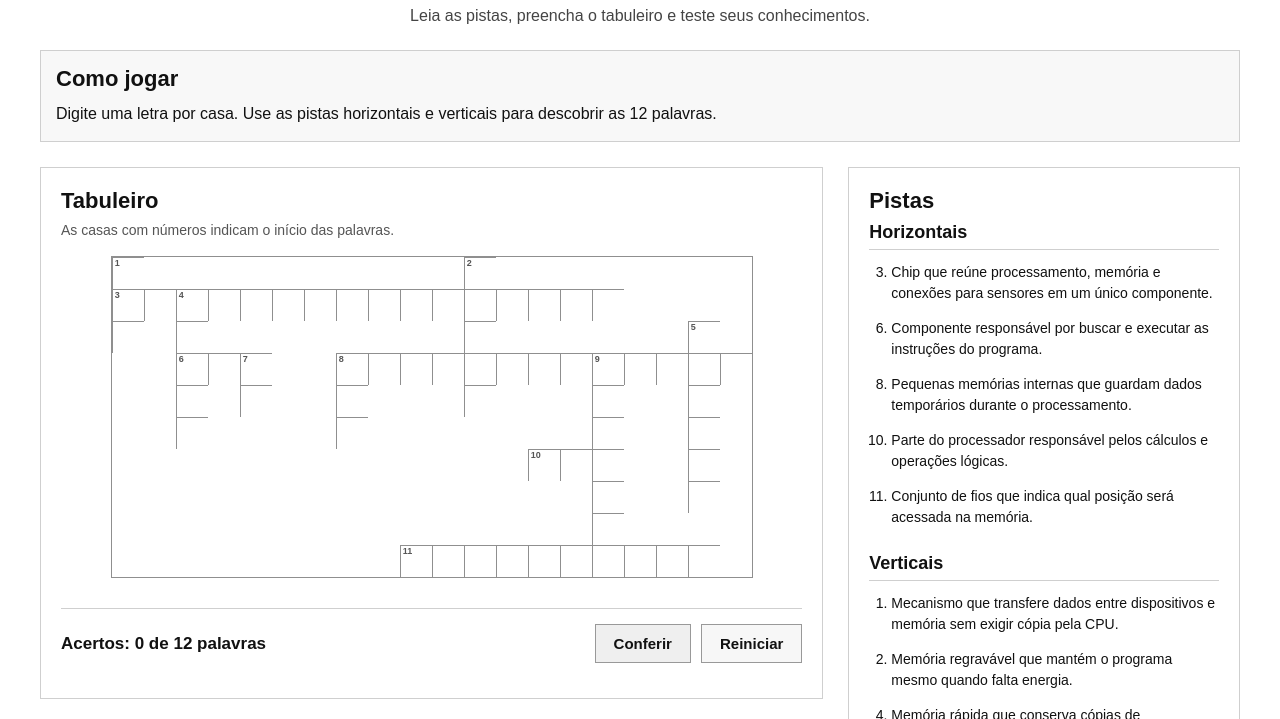
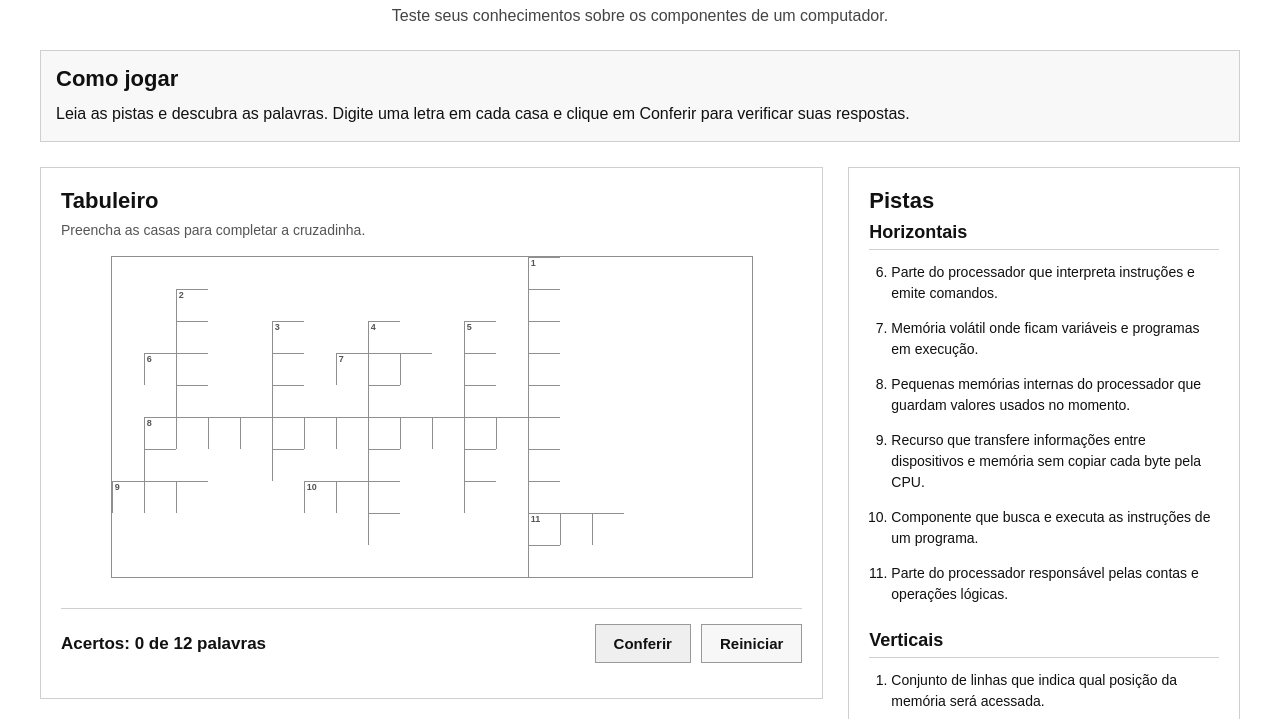
Before and after one commit to FilipeHorta07/ArqComp_Cruzadinha, a plain HTML site: page index.html in a window 1280 px wide. Shown: the part 81-800 px from the top of the page. Drawn offline with Linux system fonts and the light colour scheme; a web font is replaced by a local one.

Commit message:
Corrigindo html e script

```diff
--- a/index.html
+++ b/index.html
@@ -15,7 +15,7 @@
         <div class="conteudo-cabecalho">
             <p class="categoria">Arquitetura Computacional</p>
             <h1>Cruzadinha da CPU</h1>
-            <p>Leia as pistas, preencha o tabuleiro e teste seus conhecimentos.</p>
+            <p>Teste seus conhecimentos sobre os componentes de um computador.</p>
         </div>
     </header>
 
@@ -23,7 +23,11 @@
 
         <section class="instrucoes">
             <h2>Como jogar</h2>
-            <p>Digite uma letra por casa. Use as pistas horizontais e verticais para descobrir as 12 palavras.</p>
+            <p>
+                Leia as pistas e descubra as palavras.
+                Digite uma letra em cada casa e clique em Conferir
+                para verificar suas respostas.
+            </p>
         </section>
 
         <section class="area-jogo">
@@ -32,121 +36,73 @@
 
                 <div class="titulo-secao">
                     <h2>Tabuleiro</h2>
-                    <p>As casas com números indicam o início das palavras.</p>
+                    <p>Preencha as casas para completar a cruzadinha.</p>
                 </div>
 
                 <div class="rolagem-tabuleiro">
+
                     <div class="tabuleiro">
 
-                        <div class="casa" style="grid-row: 1; grid-column: 1;">
+                        <!-- LINHA 1 -->
+
+                        <div class="casa" style="grid-row: 1; grid-column: 14;">
                             <span class="numero">1</span>
-                            <input id="casa-1-1" maxlength="1">
+                            <input id="casa-1-14" maxlength="1">
                         </div>
 
-                        <div class="casa" style="grid-row: 1; grid-column: 12;">
-                            <span class="numero">2</span>
-                            <input id="casa-1-12" maxlength="1">
-                        </div>
-
-                        <div class="casa" style="grid-row: 2; grid-column: 1;">
-                            <span class="numero">3</span>
-                            <input id="casa-2-1" maxlength="1">
-                        </div>
-
-                        <div class="casa" style="grid-row: 2; grid-column: 2;">
-                            <input id="casa-2-2" maxlength="1">
-                        </div>
+                        <!-- LINHA 2 -->
 
                         <div class="casa" style="grid-row: 2; grid-column: 3;">
-                            <span class="numero">4</span>
+                            <span class="numero">2</span>
                             <input id="casa-2-3" maxlength="1">
-                        </div>
-
-                        <div class="casa" style="grid-row: 2; grid-column: 4;">
-                            <input id="casa-2-4" maxlength="1">
-                        </div>
-
-                        <div class="casa" style="grid-row: 2; grid-column: 5;">
-                            <input id="casa-2-5" maxlength="1">
-                        </div>
-
-                        <div class="casa" style="grid-row: 2; grid-column: 6;">
-                            <input id="casa-2-6" maxlength="1">
-                        </div>
-
-                        <div class="casa" style="grid-row: 2; grid-column: 7;">
-                            <input id="casa-2-7" maxlength="1">
-                        </div>
-
-                        <div class="casa" style="grid-row: 2; grid-column: 8;">
-                            <input id="casa-2-8" maxlength="1">
-                        </div>
-
-                        <div class="casa" style="grid-row: 2; grid-column: 9;">
-                            <input id="casa-2-9" maxlength="1">
-                        </div>
-
-                        <div class="casa" style="grid-row: 2; grid-column: 10;">
-                            <input id="casa-2-10" maxlength="1">
-                        </div>
-
-                        <div class="casa" style="grid-row: 2; grid-column: 11;">
-                            <input id="casa-2-11" maxlength="1">
-                        </div>
-
-                        <div class="casa" style="grid-row: 2; grid-column: 12;">
-                            <input id="casa-2-12" maxlength="1">
-                        </div>
-
-                        <div class="casa" style="grid-row: 2; grid-column: 13;">
-                            <input id="casa-2-13" maxlength="1">
                         </div>
 
                         <div class="casa" style="grid-row: 2; grid-column: 14;">
                             <input id="casa-2-14" maxlength="1">
                         </div>
 
-                        <div class="casa" style="grid-row: 2; grid-column: 15;">
-                            <input id="casa-2-15" maxlength="1">
-                        </div>
-
-                        <div class="casa" style="grid-row: 2; grid-column: 16;">
-                            <input id="casa-2-16" maxlength="1">
-                        </div>
-
-                        <div class="casa" style="grid-row: 3; grid-column: 1;">
-                            <input id="casa-3-1" maxlength="1">
-                        </div>
+                        <!-- LINHA 3 -->
 
                         <div class="casa" style="grid-row: 3; grid-column: 3;">
                             <input id="casa-3-3" maxlength="1">
                         </div>
 
+                        <div class="casa" style="grid-row: 3; grid-column: 6;">
+                            <span class="numero">3</span>
+                            <input id="casa-3-6" maxlength="1">
+                        </div>
+
+                        <div class="casa" style="grid-row: 3; grid-column: 9;">
+                            <span class="numero">4</span>
+                            <input id="casa-3-9" maxlength="1">
+                        </div>
+
                         <div class="casa" style="grid-row: 3; grid-column: 12;">
+                            <span class="numero">5</span>
                             <input id="casa-3-12" maxlength="1">
                         </div>
 
-                        <div class="casa" style="grid-row: 3; grid-column: 19;">
-                            <span class="numero">5</span>
-                            <input id="casa-3-19" maxlength="1">
+                        <div class="casa" style="grid-row: 3; grid-column: 14;">
+                            <input id="casa-3-14" maxlength="1">
+                        </div>
+
+                        <!-- LINHA 4 -->
+
+                        <div class="casa" style="grid-row: 4; grid-column: 2;">
+                            <span class="numero">6</span>
+                            <input id="casa-4-2" maxlength="1">
                         </div>
 
                         <div class="casa" style="grid-row: 4; grid-column: 3;">
-                            <span class="numero">6</span>
                             <input id="casa-4-3" maxlength="1">
                         </div>
 
-                        <div class="casa" style="grid-row: 4; grid-column: 4;">
-                            <input id="casa-4-4" maxlength="1">
-                        </div>
-
-                        <div class="casa" style="grid-row: 4; grid-column: 5;">
-                            <span class="numero">7</span>
-                            <input id="casa-4-5" maxlength="1">
+                        <div class="casa" style="grid-row: 4; grid-column: 6;">
+                            <input id="casa-4-6" maxlength="1">
                         </div>
 
                         <div class="casa" style="grid-row: 4; grid-column: 8;">
-                            <span class="numero">8</span>
+                            <span class="numero">7</span>
                             <input id="casa-4-8" maxlength="1">
                         </div>
 
@@ -158,155 +114,172 @@
                             <input id="casa-4-10" maxlength="1">
                         </div>
 
-                        <div class="casa" style="grid-row: 4; grid-column: 11;">
-                            <input id="casa-4-11" maxlength="1">
-                        </div>
-
                         <div class="casa" style="grid-row: 4; grid-column: 12;">
                             <input id="casa-4-12" maxlength="1">
-                        </div>
-
-                        <div class="casa" style="grid-row: 4; grid-column: 13;">
-                            <input id="casa-4-13" maxlength="1">
                         </div>
 
                         <div class="casa" style="grid-row: 4; grid-column: 14;">
                             <input id="casa-4-14" maxlength="1">
                         </div>
 
-                        <div class="casa" style="grid-row: 4; grid-column: 15;">
-                            <input id="casa-4-15" maxlength="1">
-                        </div>
-
-                        <div class="casa" style="grid-row: 4; grid-column: 16;">
-                            <span class="numero">9</span>
-                            <input id="casa-4-16" maxlength="1">
-                        </div>
-
-                        <div class="casa" style="grid-row: 4; grid-column: 17;">
-                            <input id="casa-4-17" maxlength="1">
-                        </div>
-
-                        <div class="casa" style="grid-row: 4; grid-column: 18;">
-                            <input id="casa-4-18" maxlength="1">
-                        </div>
-
-                        <div class="casa" style="grid-row: 4; grid-column: 19;">
-                            <input id="casa-4-19" maxlength="1">
-                        </div>
-
-                        <div class="casa" style="grid-row: 4; grid-column: 20;">
-                            <input id="casa-4-20" maxlength="1">
-                        </div>
+                        <!-- LINHA 5 -->
 
                         <div class="casa" style="grid-row: 5; grid-column: 3;">
                             <input id="casa-5-3" maxlength="1">
                         </div>
 
-                        <div class="casa" style="grid-row: 5; grid-column: 5;">
-                            <input id="casa-5-5" maxlength="1">
+                        <div class="casa" style="grid-row: 5; grid-column: 6;">
+                            <input id="casa-5-6" maxlength="1">
                         </div>
 
-                        <div class="casa" style="grid-row: 5; grid-column: 8;">
-                            <input id="casa-5-8" maxlength="1">
+                        <div class="casa" style="grid-row: 5; grid-column: 9;">
+                            <input id="casa-5-9" maxlength="1">
                         </div>
 
                         <div class="casa" style="grid-row: 5; grid-column: 12;">
                             <input id="casa-5-12" maxlength="1">
                         </div>
 
-                        <div class="casa" style="grid-row: 5; grid-column: 16;">
-                            <input id="casa-5-16" maxlength="1">
+                        <div class="casa" style="grid-row: 5; grid-column: 14;">
+                            <input id="casa-5-14" maxlength="1">
                         </div>
 
-                        <div class="casa" style="grid-row: 5; grid-column: 19;">
-                            <input id="casa-5-19" maxlength="1">
+                        <!-- LINHA 6 -->
+
+                        <div class="casa" style="grid-row: 6; grid-column: 2;">
+                            <span class="numero">8</span>
+                            <input id="casa-6-2" maxlength="1">
                         </div>
 
                         <div class="casa" style="grid-row: 6; grid-column: 3;">
                             <input id="casa-6-3" maxlength="1">
                         </div>
 
+                        <div class="casa" style="grid-row: 6; grid-column: 4;">
+                            <input id="casa-6-4" maxlength="1">
+                        </div>
+
+                        <div class="casa" style="grid-row: 6; grid-column: 5;">
+                            <input id="casa-6-5" maxlength="1">
+                        </div>
+
+                        <div class="casa" style="grid-row: 6; grid-column: 6;">
+                            <input id="casa-6-6" maxlength="1">
+                        </div>
+
+                        <div class="casa" style="grid-row: 6; grid-column: 7;">
+                            <input id="casa-6-7" maxlength="1">
+                        </div>
+
                         <div class="casa" style="grid-row: 6; grid-column: 8;">
                             <input id="casa-6-8" maxlength="1">
                         </div>
 
-                        <div class="casa" style="grid-row: 6; grid-column: 16;">
-                            <input id="casa-6-16" maxlength="1">
+                        <div class="casa" style="grid-row: 6; grid-column: 9;">
+                            <input id="casa-6-9" maxlength="1">
                         </div>
 
-                        <div class="casa" style="grid-row: 6; grid-column: 19;">
-                            <input id="casa-6-19" maxlength="1">
+                        <div class="casa" style="grid-row: 6; grid-column: 10;">
+                            <input id="casa-6-10" maxlength="1">
+                        </div>
+
+                        <div class="casa" style="grid-row: 6; grid-column: 11;">
+                            <input id="casa-6-11" maxlength="1">
+                        </div>
+
+                        <div class="casa" style="grid-row: 6; grid-column: 12;">
+                            <input id="casa-6-12" maxlength="1">
+                        </div>
+
+                        <div class="casa" style="grid-row: 6; grid-column: 13;">
+                            <input id="casa-6-13" maxlength="1">
+                        </div>
+
+                        <div class="casa" style="grid-row: 6; grid-column: 14;">
+                            <input id="casa-6-14" maxlength="1">
+                        </div>
+
+                        <!-- LINHA 7 -->
+
+                        <div class="casa" style="grid-row: 7; grid-column: 2;">
+                            <input id="casa-7-2" maxlength="1">
+                        </div>
+
+                        <div class="casa" style="grid-row: 7; grid-column: 6;">
+                            <input id="casa-7-6" maxlength="1">
+                        </div>
+
+                        <div class="casa" style="grid-row: 7; grid-column: 9;">
+                            <input id="casa-7-9" maxlength="1">
+                        </div>
+
+                        <div class="casa" style="grid-row: 7; grid-column: 12;">
+                            <input id="casa-7-12" maxlength="1">
                         </div>
 
                         <div class="casa" style="grid-row: 7; grid-column: 14;">
-                            <span class="numero">10</span>
                             <input id="casa-7-14" maxlength="1">
                         </div>
 
-                        <div class="casa" style="grid-row: 7; grid-column: 15;">
-                            <input id="casa-7-15" maxlength="1">
+                        <!-- LINHA 8 -->
+
+                        <div class="casa" style="grid-row: 8; grid-column: 1;">
+                            <span class="numero">9</span>
+                            <input id="casa-8-1" maxlength="1">
                         </div>
 
-                        <div class="casa" style="grid-row: 7; grid-column: 16;">
-                            <input id="casa-7-16" maxlength="1">
+                        <div class="casa" style="grid-row: 8; grid-column: 2;">
+                            <input id="casa-8-2" maxlength="1">
                         </div>
 
-                        <div class="casa" style="grid-row: 7; grid-column: 19;">
-                            <input id="casa-7-19" maxlength="1">
+                        <div class="casa" style="grid-row: 8; grid-column: 3;">
+                            <input id="casa-8-3" maxlength="1">
                         </div>
 
-                        <div class="casa" style="grid-row: 8; grid-column: 16;">
-                            <input id="casa-8-16" maxlength="1">
+                        <div class="casa" style="grid-row: 8; grid-column: 7;">
+                            <span class="numero">10</span>
+                            <input id="casa-8-7" maxlength="1">
                         </div>
 
-                        <div class="casa" style="grid-row: 8; grid-column: 19;">
-                            <input id="casa-8-19" maxlength="1">
+                        <div class="casa" style="grid-row: 8; grid-column: 8;">
+                            <input id="casa-8-8" maxlength="1">
+                        </div>
+
+                        <div class="casa" style="grid-row: 8; grid-column: 9;">
+                            <input id="casa-8-9" maxlength="1">
+                        </div>
+
+                        <div class="casa" style="grid-row: 8; grid-column: 12;">
+                            <input id="casa-8-12" maxlength="1">
+                        </div>
+
+                        <div class="casa" style="grid-row: 8; grid-column: 14;">
+                            <input id="casa-8-14" maxlength="1">
+                        </div>
+
+                        <!-- LINHA 9 -->
+
+                        <div class="casa" style="grid-row: 9; grid-column: 9;">
+                            <input id="casa-9-9" maxlength="1">
+                        </div>
+
+                        <div class="casa" style="grid-row: 9; grid-column: 14;">
+                            <span class="numero">11</span>
+                            <input id="casa-9-14" maxlength="1">
+                        </div>
+
+                        <div class="casa" style="grid-row: 9; grid-column: 15;">
+                            <input id="casa-9-15" maxlength="1">
                         </div>
 
                         <div class="casa" style="grid-row: 9; grid-column: 16;">
                             <input id="casa-9-16" maxlength="1">
                         </div>
 
-                        <div class="casa" style="grid-row: 10; grid-column: 10;">
-                            <span class="numero">11</span>
-                            <input id="casa-10-10" maxlength="1">
-                        </div>
-
-                        <div class="casa" style="grid-row: 10; grid-column: 11;">
-                            <input id="casa-10-11" maxlength="1">
-                        </div>
-
-                        <div class="casa" style="grid-row: 10; grid-column: 12;">
-                            <input id="casa-10-12" maxlength="1">
-                        </div>
-
-                        <div class="casa" style="grid-row: 10; grid-column: 13;">
-                            <input id="casa-10-13" maxlength="1">
-                        </div>
+                        <!-- LINHA 10 -->
 
                         <div class="casa" style="grid-row: 10; grid-column: 14;">
                             <input id="casa-10-14" maxlength="1">
-                        </div>
-
-                        <div class="casa" style="grid-row: 10; grid-column: 15;">
-                            <input id="casa-10-15" maxlength="1">
-                        </div>
-
-                        <div class="casa" style="grid-row: 10; grid-column: 16;">
-                            <input id="casa-10-16" maxlength="1">
-                        </div>
-
-                        <div class="casa" style="grid-row: 10; grid-column: 17;">
-                            <input id="casa-10-17" maxlength="1">
-                        </div>
-
-                        <div class="casa" style="grid-row: 10; grid-column: 18;">
-                            <input id="casa-10-18" maxlength="1">
-                        </div>
-
-                        <div class="casa" style="grid-row: 10; grid-column: 19;">
-                            <input id="casa-10-19" maxlength="1">
                         </div>
 
                     </div>
@@ -327,6 +300,8 @@
 
             </div>
 
+            <!-- PISTAS -->
+
             <div class="painel-pistas">
 
                 <h2>Pistas</h2>
@@ -336,25 +311,31 @@
                     <h3>Horizontais</h3>
 
                     <ol class="lista-pistas">
-                        <li value="3">
-                            Chip que reúne processamento, memória e conexões para sensores em um único componente.
+
+                        <li value="6">
+                            Parte do processador que interpreta instruções e emite comandos.
                         </li>
 
-                        <li value="6">
-                            Componente responsável por buscar e executar as instruções do programa.
+                        <li value="7">
+                            Memória volátil onde ficam variáveis e programas em execução.
                         </li>
 
                         <li value="8">
-                            Pequenas memórias internas que guardam dados temporários durante o processamento.
+                            Pequenas memórias internas do processador que guardam valores usados no momento.
+                        </li>
+
+                        <li value="9">
+                            Recurso que transfere informações entre dispositivos e memória sem copiar cada byte pela CPU.
                         </li>
 
                         <li value="10">
-                            Parte do processador responsável pelos cálculos e operações lógicas.
+                            Componente que busca e executa as instruções de um programa.
                         </li>
 
                         <li value="11">
-                            Conjunto de fios que indica qual posição será acessada na memória.
+                            Parte do processador responsável pelas contas e operações lógicas.
                         </li>
+
                     </ol>
 
                 </div>
@@ -366,31 +347,27 @@
                     <ol class="lista-pistas">
 
                         <li value="1">
-                            Mecanismo que transfere dados entre dispositivos e memória sem exigir cópia pela CPU.
+                            Conjunto de linhas que indica qual posição da memória será acessada.
                         </li>
 
                         <li value="2">
-                            Memória regravável que mantém o programa mesmo quando falta energia.
+                            Memória pequena e rápida que guarda cópias de informações utilizadas recentemente.
+                        </li>
+
+                        <li value="3">
+                            Tecnologia não volátil e regravável usada para guardar programas no Arduino.
                         </li>
 
                         <li value="4">
-                            Memória rápida que conserva cópias de informações usadas recentemente pelo processador.
+                            Conjunto de linhas que transporta valores entre processador, memória e periféricos.
                         </li>
 
                         <li value="5">
-                            Memória do Arduino usada para preservar pequenas configurações mesmo após desligar.
-                        </li>
-
-                        <li value="7">
-                            Parte do processador que interpreta instruções e coordena as demais unidades.
+                            Memória regravável que preserva pequenas configurações mesmo após desligar o dispositivo.
                         </li>
 
                         <li value="8">
-                            Memória temporária que perde as informações quando a energia é desligada.
-                        </li>
-
-                        <li value="9">
-                            Grupo de fios que transporta valores entre processador, memória e periféricos.
+                            Tipo de memória não volátil tradicionalmente associada a instruções de inicialização.
                         </li>
 
                     </ol>
```
